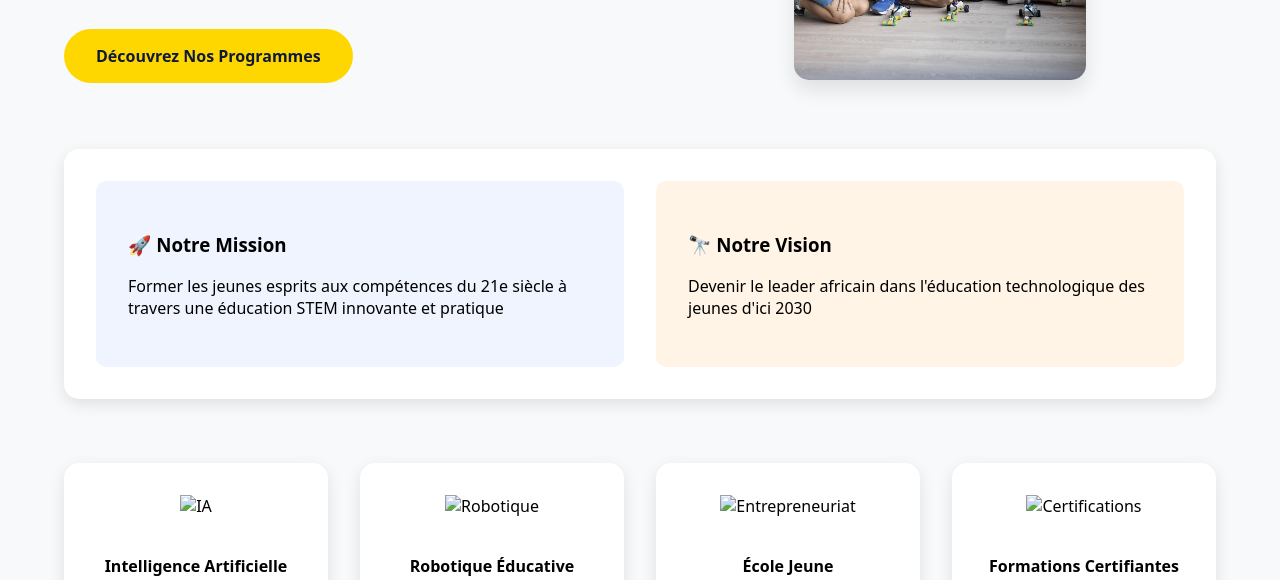
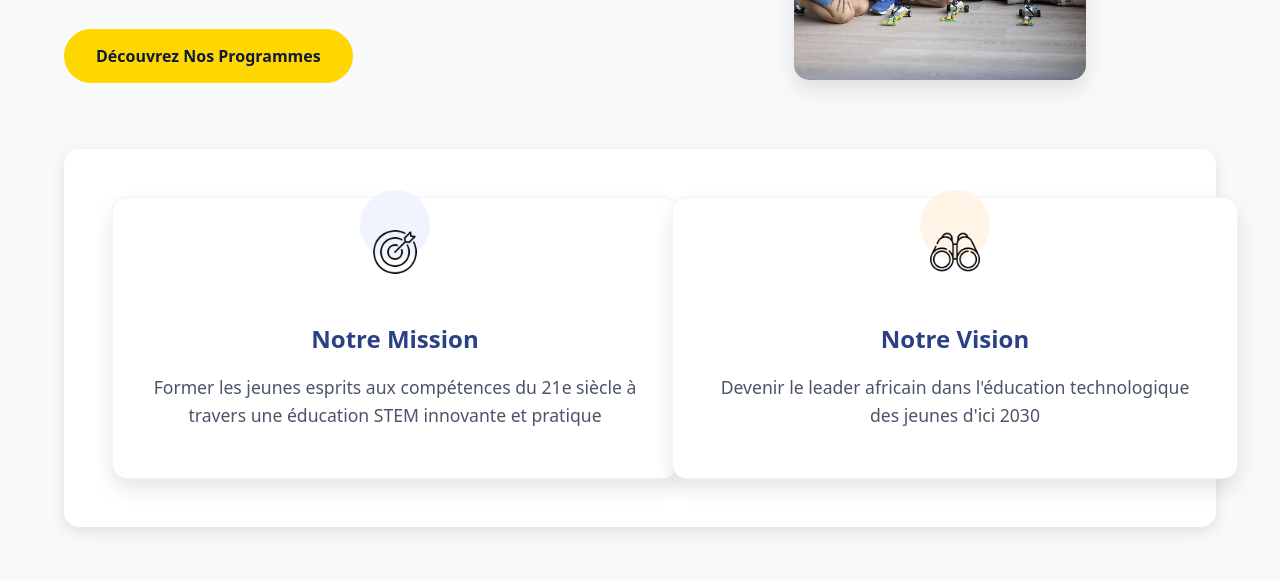
Before and after one commit to MalekToumi-815/D-veloppement-d-une-plateforme-dynamique-repr-sentative-de-BrainTrain-Academy, a plain HTML site: page index.html in a window 1280 px wide. Shown: the part 364-944 px from the top of the page. Drawn offline with Linux system fonts and the light colour scheme.

Commit message:
Animations commit

```diff
--- a/index.html
+++ b/index.html
@@ -25,55 +25,53 @@
         <section class="accueil">
             <!-- Hero Section -->
             <div class="hero">
-                <div class="hero-content">
+                <div class="hero-content reveal">
                     <h2>Libérez le Potentiel de Votre Enfant</h2>
                     <p class="tagline">Notre Académie de Nouvelle Génération - Où la Technologie Rencontre la Créativité</p>
                     <a href="#catalogue" class="cta-button">Découvrez Nos Programmes</a>
                 </div>
-                <div class="hero-image" style="justify-self: center;">
+                <div class="hero-image reveal" style="justify-self: center;">
                     <img src="src/enfant-robotique.jpg" alt="Enfants apprenant la robotique" height="300px" width="292px">
                 </div>
             </div>
 
             <!-- Mission & Vision -->
             <div class="mission-vision">
-                <div class="mission">
-                    <h3>🚀 Notre Mission</h3>
+                <div class="mission reveal">
+                    <img src="src/mission.png" alt="mission icon">
+                    <h3>Notre Mission</h3>
                     <p>Former les jeunes esprits aux compétences du 21e siècle à travers une éducation STEM innovante et pratique</p>
                 </div>
-                <div class="vision">
-                    <h3>🔭 Notre Vision</h3>
+                <div class="vision reveal">
+                    <img src="src/binoculars.png" alt="vision icon">
+                    <h3>Notre Vision</h3>
                     <p>Devenir le leader africain dans l'éducation technologique des jeunes d'ici 2030</p>
-                </div>
-            </div>
-
-            <!-- Program Highlights -->
-            <div class="program-grid">
-                <div class="program-card ai">
-                    <img src="src/ai-icon.svg" alt="IA">
-                    <h4>Intelligence Artificielle</h4>
-                    <p>Initiation aux bases du machine learning et de la reconnaissance d'images</p>
-                </div>
-
-                <div class="program-card robotics">
-                    <img src="src/robot-icon.svg" alt="Robotique">
-                    <h4>Robotique Éducative</h4>
-                    <p>Construction et programmation de robots intelligents</p>
-                </div>
-
-                <div class="program-card entrepreneurship">
-                    <img src="src/business-icon.svg" alt="Entrepreneuriat">
-                    <h4>École Jeune Entrepreneur</h4>
-                    <p>Développement de compétences business et gestion de projet</p>
-                </div>
-
-                <div class="program-card certification">
-                    <img src="src/certified-icon.svg" alt="Certifications">
-                    <h4>Formations Certifiantes</h4>
-                    <p>Diplômes reconnus par le Ministère de l'Éducation</p>
                 </div>
             </div>
         </section>
     </main>
+    <script>
+        const observer = new IntersectionObserver((entries) => {
+            entries.forEach(entry => {
+                if (entry.isIntersecting) {
+                    entry.target.classList.add('active');
+
+                    // Add hover effects only after animation
+                    if(entry.target.classList.contains('mission') ||
+                       entry.target.classList.contains('vision')) {
+                        entry.target.style.pointerEvents = 'auto';
+                    }
+                }
+            });
+        }, {
+            threshold: 0.2 // Trigger when 20% of element is visible
+        });
+
+        // Observe all animated elements
+        document.querySelectorAll('.hero-content, .hero-image, .mission, .vision').forEach((el) => {
+            el.style.pointerEvents = 'none'; // Disable hover during animation
+            observer.observe(el);
+        });
+        </script>
 </body>
 </html>
--- a/styles.css
+++ b/styles.css
@@ -12,7 +12,8 @@ header {
     justify-content: space-between;
     align-items: center;
     padding: 1rem 5%;
-    background-color: #2a4185;
+    background-color: #2a4185
+    ;
     color: white;
     box-shadow: 0 2px 5px rgba(0,0,0,0.1);
     position: sticky;
@@ -270,3 +271,141 @@ a{
         font-size: 2rem;
     }
 }
+.mission, .vision {
+    padding: 2rem;
+    border-radius: 15px;
+    background: #ffffff;
+    box-shadow: 0 10px 20px rgba(0,0,0,0.1);
+    transition: transform 0.3s ease, box-shadow 0.3s ease;
+    width: 100%;
+    max-width: 500px;
+    margin: 1rem;
+    text-align: center;
+    border: 1px solid rgba(0,0,0,0.05);
+}
+
+.mission:hover, .vision:hover {
+    transform: translateY(-5px);
+    box-shadow: 0 15px 30px rgba(0,0,0,0.15);
+}
+
+.mission img, .vision img {
+    width: 50px;
+    height: 50px;
+    margin-bottom: 1rem;
+    object-fit: contain;
+}
+
+.mission h3, .vision h3 {
+    color: #2a4185;
+    font-size: 1.5rem;
+    margin-bottom: 1rem;
+    display: flex;
+    align-items: center;
+    gap: 0.5rem;
+    justify-content: center;
+}
+
+.mission p, .vision p {
+    color: #4a5568;
+    line-height: 1.6;
+    font-size: 1.1rem;
+}
+
+/* Add icon background circles */
+.mission::before, .vision::before {
+    content: '';
+    display: block;
+    width: 70px;
+    height: 70px;
+    background: #f0f4ff;
+    border-radius: 50%;
+    margin: -40px auto 1rem;
+    position: relative;
+    z-index: 0;
+}
+
+.mission img, .vision img {
+    position: relative;
+    z-index: 1;
+    margin-top: -55px;
+}
+
+.vision::before {
+    background: #fff4e6;
+}
+
+/* Responsive design */
+@media (max-width: 768px) {
+    .mission, .vision {
+        margin: 1rem 0;
+        padding: 1.5rem;
+    }
+
+    .mission h3, .vision h3 {
+        font-size: 1.3rem;
+    }
+
+    .mission p, .vision p {
+        font-size: 1rem;
+    }
+}
+/* Add these animations */
+@keyframes slideInLeft {
+    from {
+        opacity: 0;
+        transform: translateX(-50px);
+    }
+    to {
+        opacity: 1;
+        transform: translateX(0);
+    }
+}
+
+@keyframes slideInRight {
+    from {
+        opacity: 0;
+        transform: translateX(50px);
+    }
+    to {
+        opacity: 1;
+        transform: translateX(0);
+    }
+}
+
+@keyframes fadeInUp {
+    from {
+        opacity: 0;
+        transform: translateY(30px);
+    }
+    to {
+        opacity: 1;
+        transform: translateY(0);
+    }
+}
+
+/* Initial state for animated elements */
+.hero-content, .hero-image, .mission, .vision {
+    opacity: 0;
+    transition: all 0.6s ease-out;
+}
+
+/* Active animation classes */
+.hero-content.active {
+    animation: slideInLeft 0.8s forwards;
+}
+
+.hero-image.active {
+    animation: slideInRight 0.8s forwards;
+}
+
+.mission.active, .vision.active {
+    animation: fadeInUp 0.8s forwards;
+}
+
+/* Delay animations for staggered effect */
+.mission.active { animation-delay: 0.2s; }
+.vision.active { animation-delay: 0.4s; }
+.reveal {
+    will-change: transform, opacity;
+}
```
Also changed, not shown: src/binoculars.png (added), src/mission.png (added).
